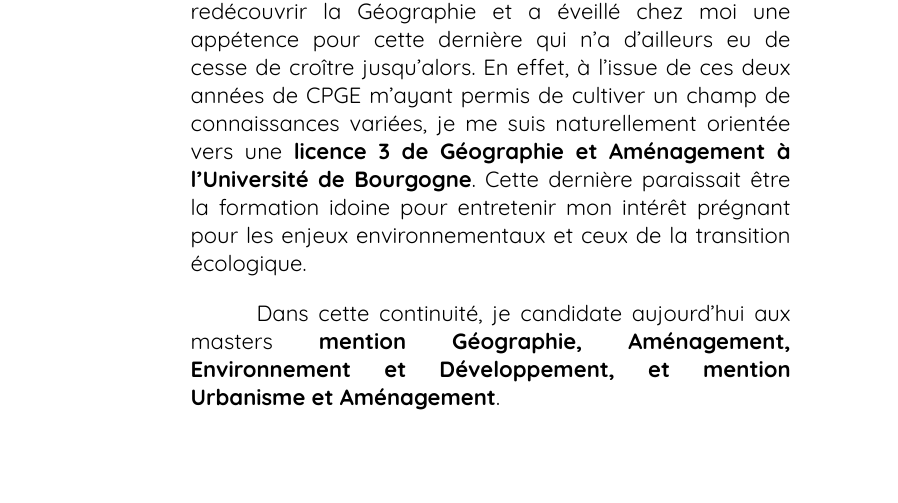
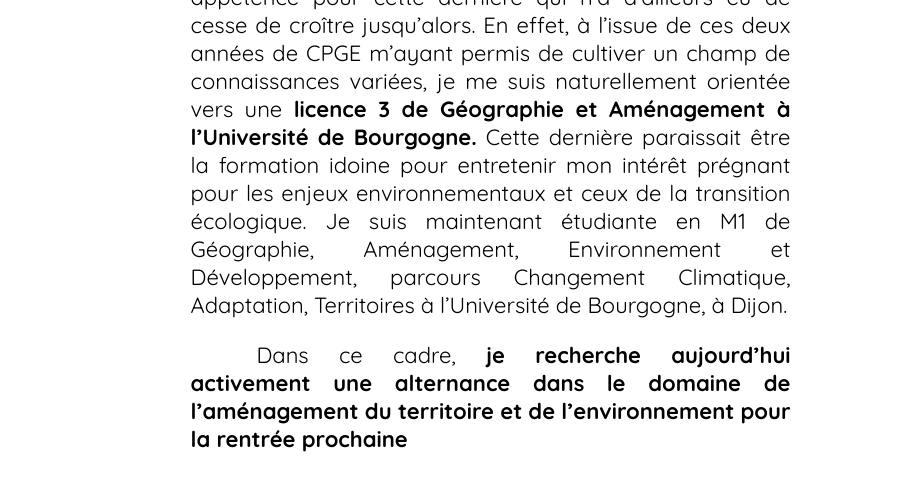
Before and after one commit to AlexMantoux/EdenMantoux, a plain HTML site: page index.html in a window 1280 px wide. Shown: the part 1052-1555 px from the top of the page, 382-1280 px from the left. Drawn offline with nearby package versions, Linux system fonts and the light colour scheme.

Commit message:
Add files via upload

```diff
--- a/index.html
+++ b/index.html
@@ -60,11 +60,10 @@
             <div class="presentationBlock">
                 <span>
                     <p>
-                        Après l’obtention d’un bac général spécialités Maths, Physique et HGGSP je me suis dirigée vers une <b>hypokhâgne BL</b> (Lettres et Sciences Sociales). Mon année de <b>khâgne en AL spécialité Histoire-Géographie</b> m’a fait redécouvrir la Géographie et a éveillé chez moi une appétence pour cette dernière qui n’a d’ailleurs eu de cesse de croître jusqu’alors. En effet, à l’issue de ces deux années de CPGE m’ayant permis de cultiver un champ de connaissances variées, je me suis naturellement orientée vers une <b>licence 3 de Géographie et Aménagement à l’Université de Bourgogne</b>. Cette dernière paraissait être la formation idoine pour entretenir mon intérêt prégnant pour les enjeux environnementaux et ceux de la transition écologique.
+                        Après l’obtention d’un bac général spécialités Maths, Physique et HGGSP je me suis dirigée vers une <b>hypokhâgne BL</b> (Lettres et Sciences Sociales). Mon année de <b>khâgne en AL spécialité Histoire-Géographie</b> m’a fait redécouvrir la Géographie et a éveillé chez moi une appétence pour cette dernière qui n’a d’ailleurs eu de cesse de croître jusqu’alors. En effet, à l’issue de ces deux années de CPGE m’ayant permis de cultiver un champ de connaissances variées, je me suis naturellement orientée vers une <b>licence 3 de Géographie et Aménagement à l’Université de Bourgogne.</b> Cette dernière paraissait être la formation idoine pour entretenir mon intérêt prégnant pour les enjeux environnementaux et ceux de la transition écologique. Je suis maintenant étudiante en M1 de Géographie, Aménagement, Environnement et Développement, parcours Changement Climatique, Adaptation, Territoires à l’Université de Bourgogne, à Dijon.
                     </p>
                     <p>
-                        Dans cette continuité, je candidate aujourd’hui aux masters <b>mention Géographie, Aménagement, Environnement et Développement, et mention Urbanisme et Aménagement</b>.
-                    </p>
+                        Dans ce cadre, <b>je recherche aujourd’hui activement une alternance dans le domaine de l’aménagement du territoire et de l’environnement pour la rentrée prochaine</b></p>
                 </span>
             </div>
         </div>
```
Also changed, not shown: cv.html (+1 -1 lines), 1 other file.
